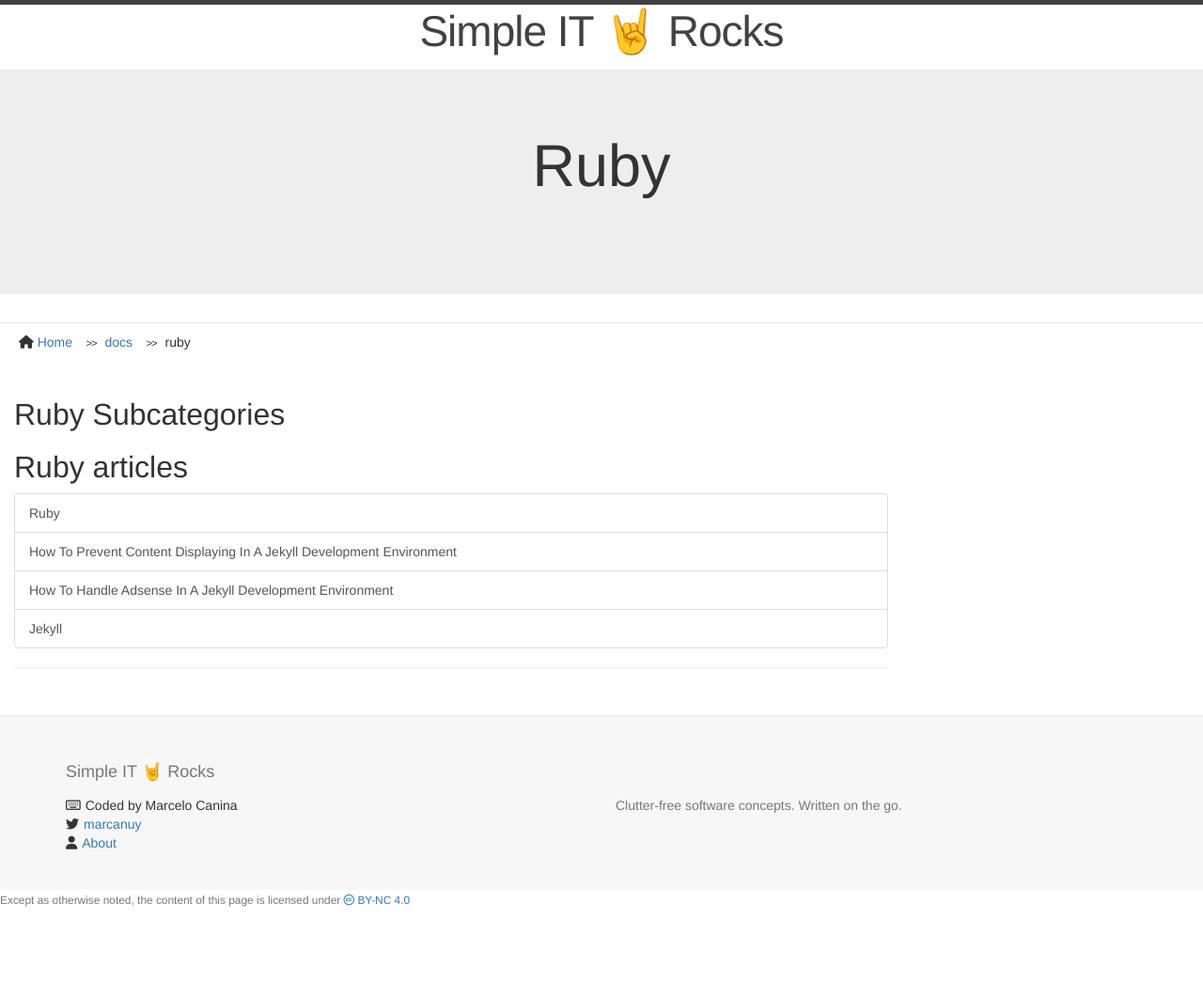
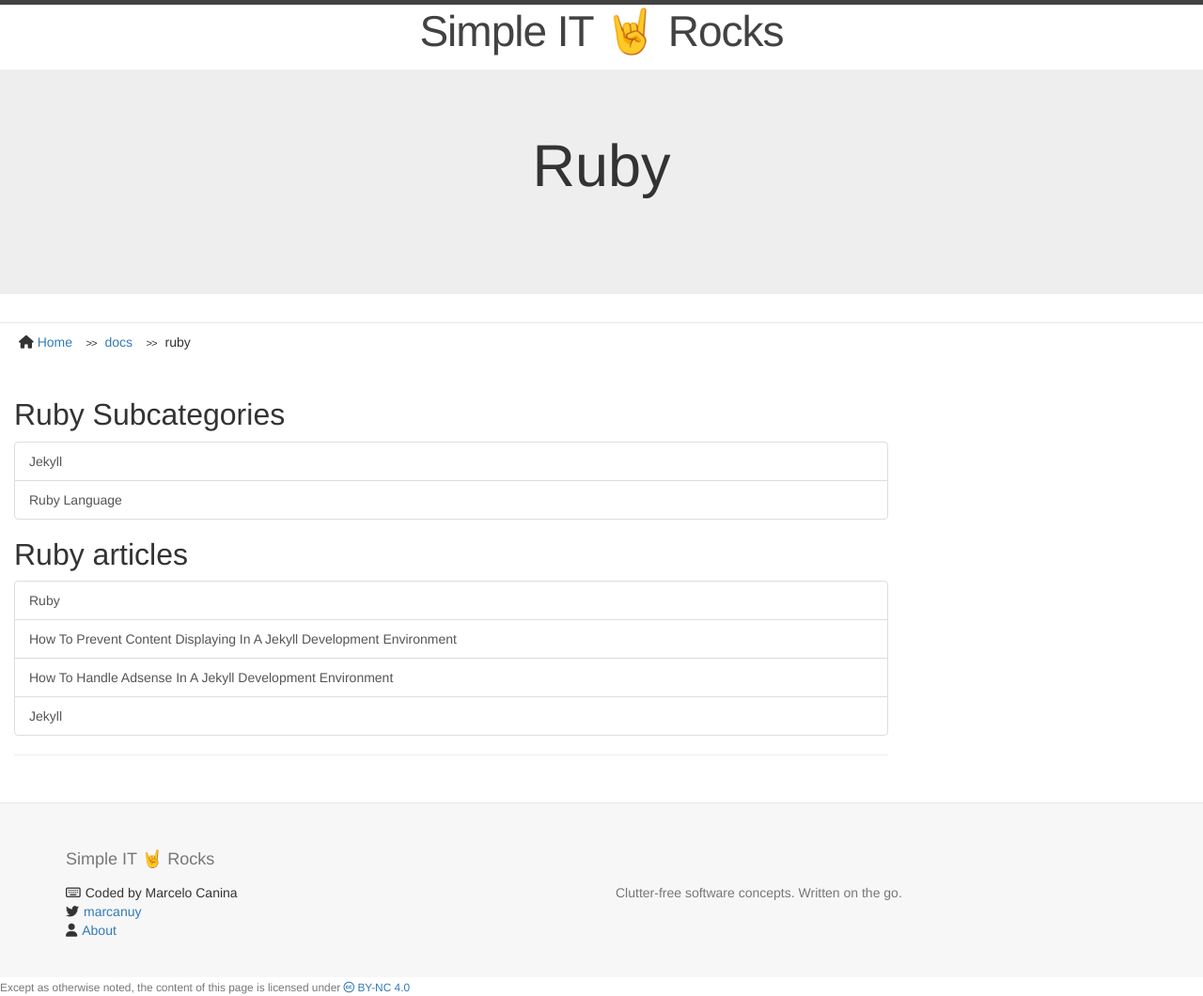
Before and after one commit to marcanuy/simpleit.rocks, a Jekyll site: the page built from docs/ruby/index.md, in a window 1280 px wide. Shown: the whole page at 94% size. Built offline with Jekyll 4.4.1, drawn with Linux system fonts in a browser that asks for light colours; nearby versions of some CDN libraries; library files that are not in the unit come from our copies; before the commit the page ends 967 px from its top, so only the background shows below that.

Commit message:
order category list by childs

```diff
--- a/_layouts/category_posts.html
+++ b/_layouts/category_posts.html
@@ -9,6 +9,7 @@ layout: base_post
   <div class="col-md-3 col-md-push-9">
   </div> <!-- col 3 toc -->
   <div class="col-md-9 col-md-pull-3">
+
 
     {% comment %}shift the first empty splitted element{% endcomment %}
     {% assign ancestors_and_self = page.dir | split:"/" | shift %}
@@ -24,18 +25,17 @@ layout: base_post
     <h2>{{ current_category | capitalize }} Subcategories</h2>
     <div class="list-group">
 
-      {% comment %} Show subcategories in the order defined by page.childs {% endcomment %}
-      {% for child in page.childs %}
-      {% for my_page in site.pages %}
-      {% if my_page.dir contains page.dir and my_page.dir != page.dir %}
-      {% assign my_page_category = my_page.dir | split:"/" | last %}
-      {% if child == my_page_category %}
-      <a class="list-group-item" href="{{ my_page.url }}">{{ my_page.title }}</a>
+      {% comment %}
+      if page has a childs attribute
+      Show subcategories in the order defined by page.childs
+      if not, show them in no particular order
+      {% endcomment %}
+
+      {% if page.childs %}
+      {% include subcategories_list_order_by_childs.html page=page %}
+      {% else %}
+      {% include subcategories_list_unsorted.html page=page %}
       {% endif %}
-      {% endif %}
-      {% endfor %}
-      {% endfor %}
-
     </div>
     {% endif %}
 
```
